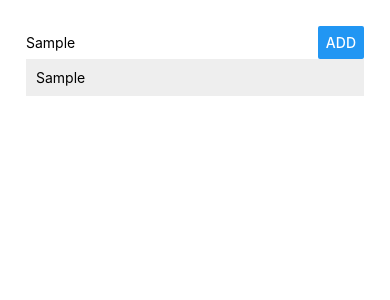
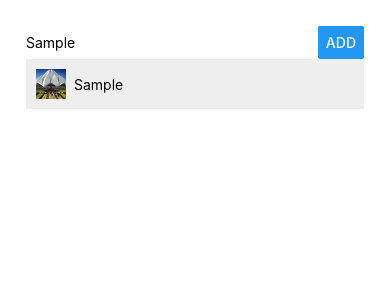
Before and after one commit to ThatDevOpNeal/native_app, a React Native app: screen / in a window 390 px wide. Both pictures are taken after typing "Sample" into the empty fields and a click on the button "ADD". Shown: the top 300 px of the page. Built offline with nearby package versions, Linux system fonts and the light colour scheme.

Commit message:
add static image, just one for now

```diff
--- a/App.js
+++ b/App.js
@@ -3,6 +3,7 @@
 
 import PlaceInput from "./src/components/PlaceInput/PlaceInput.js";
 import PlaceList from "./src/components/PlaceList/PlaceList.js";
+import placeImage from './src/assets/india-lotus.jpg';
 
 export default class App extends Component {
   state = {
@@ -14,7 +15,8 @@
       return {
         places: prevState.places.concat({
           key: Date.now(),
-          value: placeName
+          name: placeName,
+          image: placeImage
         })
       };
     });
--- a/src/components/ListItem/ListItem.js
+++ b/src/components/ListItem/ListItem.js
@@ -1,9 +1,10 @@
 import React from 'react';
-import { View, Text, StyleSheet, TouchableOpacity } from 'react-native';
+import { View, Text, StyleSheet, TouchableOpacity, Image } from 'react-native';
 
 const listItem = (props) => (
     <TouchableOpacity onPress={props.onItemPressed}>
         <View style={styles.listItem} >
+            <Image source={props.placeImage} style={styles.placeImage} />
             <Text>{props.placeName}</Text>
         </View>
     </TouchableOpacity>
@@ -15,7 +16,14 @@
         width: "100%",
         marginBottom: 5,
         padding: 10,
-        backgroundColor: "#eee"
+        backgroundColor: "#eee",
+        flexDirection: 'row',
+        alignItems: 'center',
+    },
+    placeImage: {
+        marginRight: 8,
+        height: 30,
+        width: 30,
     }
 });
 
--- a/src/components/PlaceList/PlaceList.js
+++ b/src/components/PlaceList/PlaceList.js
@@ -10,7 +10,8 @@
             data={props.places}
             renderItem={(info) => (
                 <ListItem
-                placeName={info.item.value}
+                placeName={info.item.name}
+                placeImage={info.item.image}
                 onItemPressed={() => props.onItemDeleted(info.item.key)}
                 />
             )}
```
Also changed, not shown: src/assets/india-lotus.jpg (added).
